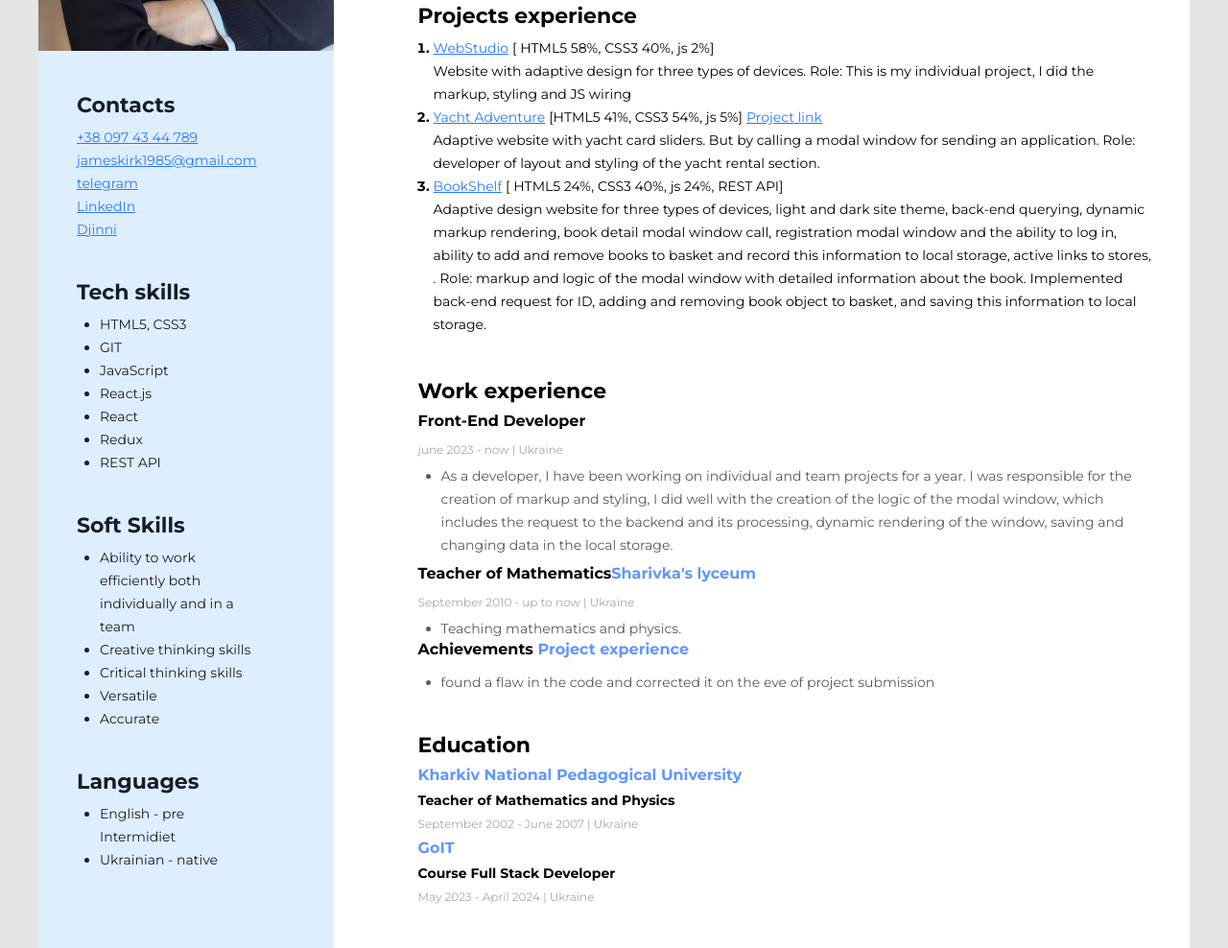
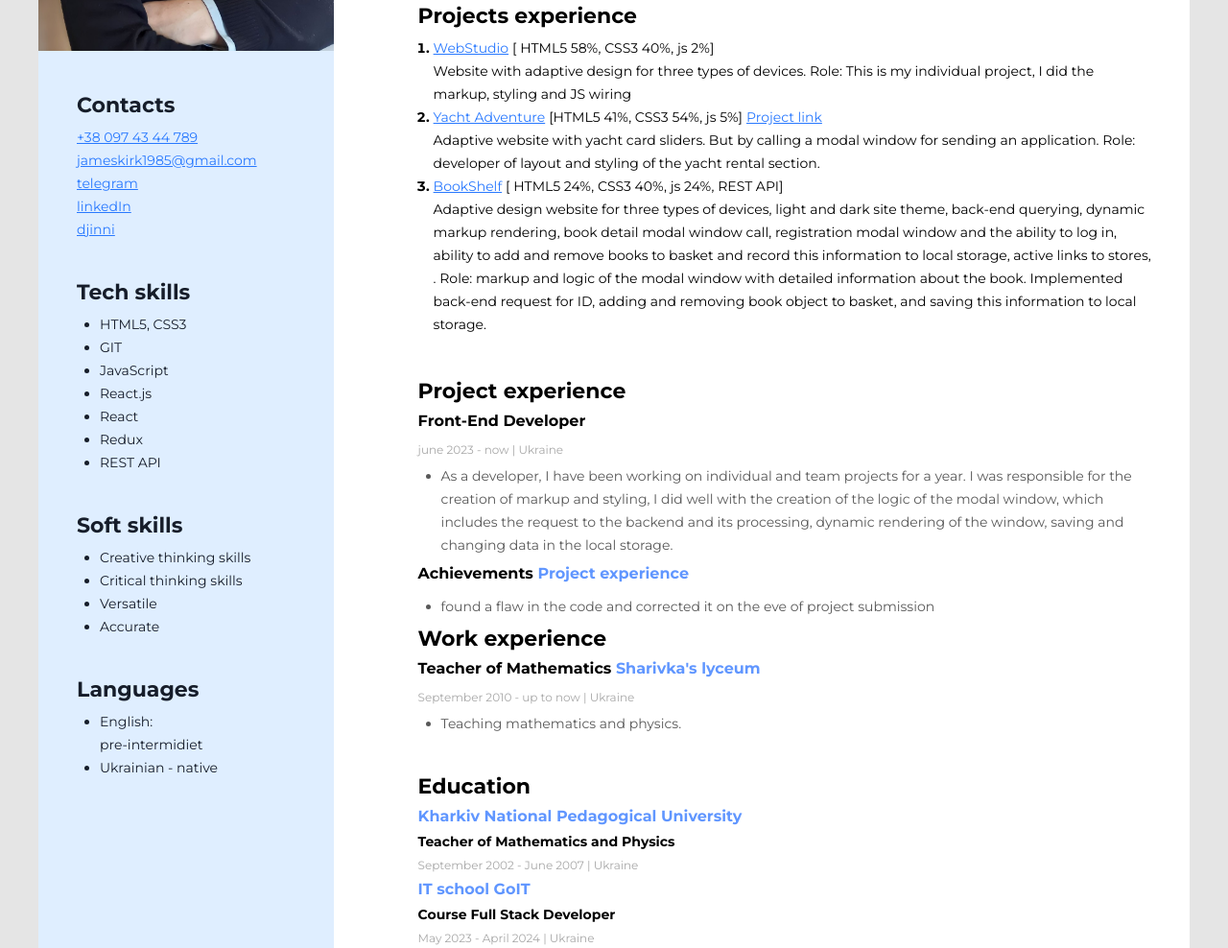
Before and after one commit to JamesKirk1985/resume, a plain HTML site: page index.html in a window 1280 px wide. Shown: the part 416-1404 px from the top of the page at 96% size. Drawn offline with Linux system fonts and the light colour scheme.

Commit message:
Fixed 01

```diff
--- a/index.html
+++ b/index.html
@@ -24,7 +24,7 @@
             <div class="About-Me">
 
                 <h1 class="my-name">Volodymyr Shevchenko</h1>
-                <h2 class="My-profession">Fullstack - Developer</h2>
+                <h2 class="My-profession">Fullstack Developer</h2>
                 <h3 class="Main-content-title">Summary</h3>
                 <p class="My-summary">I completed GoIT's FullStack course and became a FRONTEND developer. Work on
                     individual and team projects and logical and analytical thinking skills helped me to make sure that
@@ -76,7 +76,7 @@
             </div>
             <!-- Work experience -->
             <div class="Company-box">
-                <h3 class="Main-content-title">Work experience</h3>
+                <h3 class="Main-content-title">Project experience</h3>
                 <!-- Company 1 -->
                 <div class="Company-box">
                     <h4 class="Company-position">Front-End Developer <span class="Company-position-accent"></span></h4>
@@ -93,15 +93,6 @@
                 </div>
 
                 <!-- Company 2 -->
-                <div>
-                    <h4 class="Company-position">Teacher of Mathematics<span class="Company-position-accent">Sharivka's
-                            lyceum</span></h4>
-                    <p class="Company-period"> September 2010 - up to now | Ukraine</p>
-                    <ul class="Company-duties-list">
-                        <li class="Company-duties-item"> Teaching mathematics and physics.</li>
-                    </ul>
-                </div>
-                <!-- Company 3 -->
                 <div class="Company-box">
                     <h4 class="Company-position">Achievements <span class="Company-position-accent">Project experience
                         </span></h4>
@@ -109,6 +100,16 @@
                     <ul class="Company-duties-list">
                         <li class="Company-duties-item">found a flaw in the code and corrected it on the eve of project
                             submission</li>
+                    </ul>
+                </div>
+                <h3 class="Main-content-title">Work experience</h3>
+                <!-- Company 3 -->
+                <div>
+                    <h4 class="Company-position">Teacher of Mathematics <span class="Company-position-accent">Sharivka's
+                            lyceum</span></h4>
+                    <p class="Company-period"> September 2010 - up to now | Ukraine</p>
+                    <ul class="Company-duties-list">
+                        <li class="Company-duties-item"> Teaching mathematics and physics.</li>
                     </ul>
                 </div>
                 <!-- Education -->
@@ -122,7 +123,7 @@
                     </div>
                     <!--Place 2 -->
                     <div>
-                        <h4 class="university">GoIT</h4>
+                        <h4 class="university">IT school GoIT</h4>
                         <h5 class="Direction">Course Full Stack Developer<h5>
                                 <p class="Education-period">May 2023 - April 2024 | Ukraine</p>
                     </div>
@@ -148,10 +149,10 @@
                                 telegram</a></li>
                         <li class="Contact-item"><a class="Contacts-link"
                                 href="https://linkedin.com/in/volodymyr-shevchenko-developer" target="_blank">
-                                LinkedIn</a></li>
+                                linkedIn</a></li>
                         <li class="Contact-item"><a class="Contacts-link" href="https://djinni.co/q/75077d66ba/"
                                 target="_blank">
-                                Djinni</a></li>
+                                djinni</a></li>
                     </ul>
 
                 </div>
@@ -170,10 +171,10 @@
                 </div>
                 <!-- Soft Skills -->
                 <div class="Soft-Skills-box">
-                    <h3 class="Sidebar-title">Soft Skills</h3>
+                    <h3 class="Sidebar-title">Soft skills</h3>
                     <ul class="Soft-Skills-list">
-                        <li class="Soft-Skills-box-item">Ability to work efficiently both
-                            individually and in a team</li>
+                        <!-- <li class="Soft-Skills-box-item">Ability to work efficiently both
+                            individually and in a team</li> -->
                         <li class="Soft-Skills-box-item">Creative thinking skills</li>
                         <li class="Soft-Skills-box-item">Critical thinking skills</li>
                         <li class="Soft-Skills-box-item">Versatile</li>
@@ -183,7 +184,7 @@
                 <div class="Soft-Skills-box">
                     <h3 class="Sidebar-title">Languages</h3>
                     <ul class="Soft-Skills-list">
-                        <li class="Soft-Skills-box-item">English - pre Intermidiet</li>
+                        <li class="Soft-Skills-box-item">English:<br />pre-intermidiet</li>
                         <li class="Soft-Skills-box-item">Ukrainian - native</li>
 
                     </ul>
```
